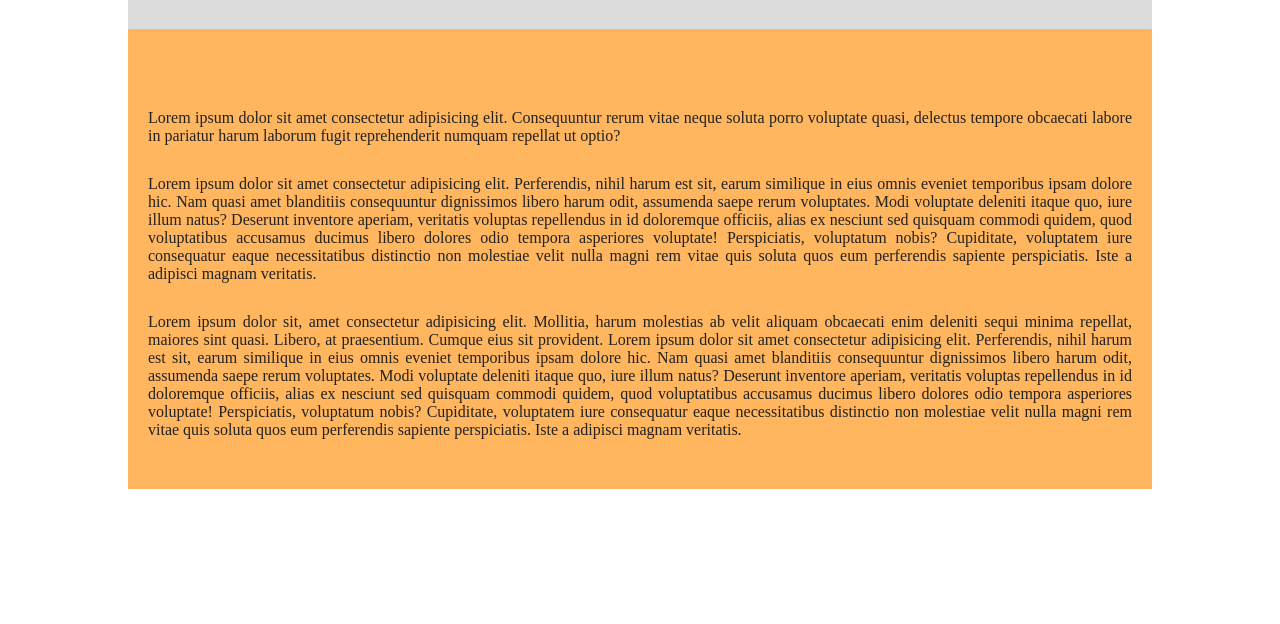
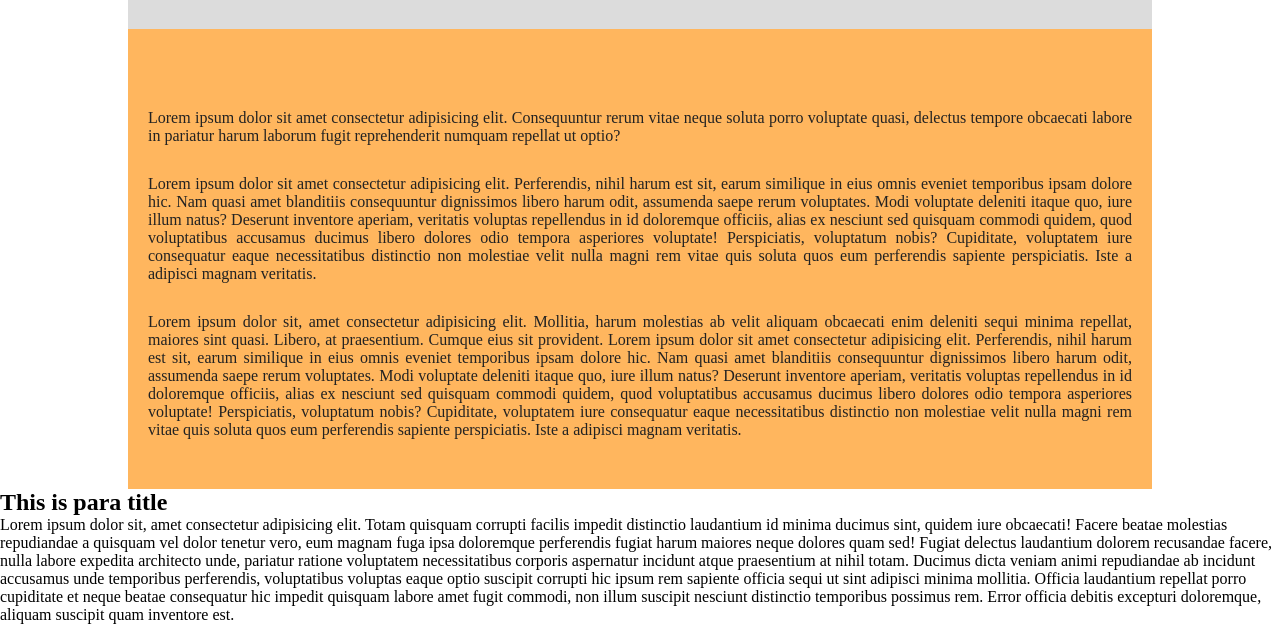
Before and after one commit to ashik-ashik/git-learning-1, a plain HTML site: page index.html in a window 1280 px wide. Shown: the part 197-821 px from the top of the page. Before the commit the page ends 800 px from the top, so only its background shows below. Drawn offline with Linux system fonts and the light colour scheme.

Commit message:
add new 4th paragraph and headeing

```diff
--- a/css/index.css
+++ b/css/index.css
@@ -33,3 +33,7 @@
   margin-top: 30px;
   text-align: justify;
 }
+#new-para{
+  background: cornsilk;
+  padding: 50px 0;
+}
--- a/index.html
+++ b/index.html
@@ -28,6 +28,16 @@
   </p>
 </div>
 
+  <section class="new-para">
+    <div class="container">
+      <div class="box">
+        <h2 class="title">This is para title</h2>
+        <p class="para-1">
+          Lorem ipsum dolor sit, amet consectetur adipisicing elit. Totam quisquam corrupti facilis impedit distinctio laudantium id minima ducimus sint, quidem iure obcaecati! Facere beatae molestias repudiandae a quisquam vel dolor tenetur vero, eum magnam fuga ipsa doloremque perferendis fugiat harum maiores neque dolores quam sed! Fugiat delectus laudantium dolorem recusandae facere, nulla labore expedita architecto unde, pariatur ratione voluptatem necessitatibus corporis aspernatur incidunt atque praesentium at nihil totam. Ducimus dicta veniam animi repudiandae ab incidunt accusamus unde temporibus perferendis, voluptatibus voluptas eaque optio suscipit corrupti hic ipsum rem sapiente officia sequi ut sint adipisci minima mollitia. Officia laudantium repellat porro cupiditate et neque beatae consequatur hic impedit quisquam labore amet fugit commodi, non illum suscipit nesciunt distinctio temporibus possimus rem. Error officia debitis excepturi doloremque, aliquam suscipit quam inventore est.
 
+        </p>
+      </div>
+    </div>
+  </section>
 </body>
 </html>
```
